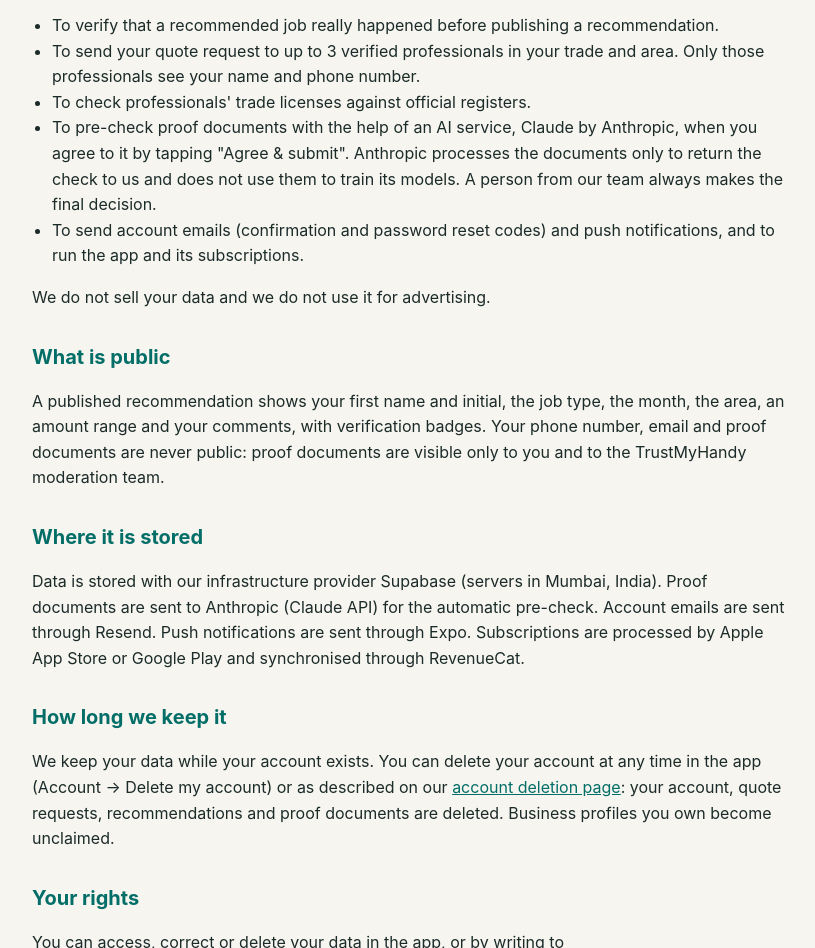
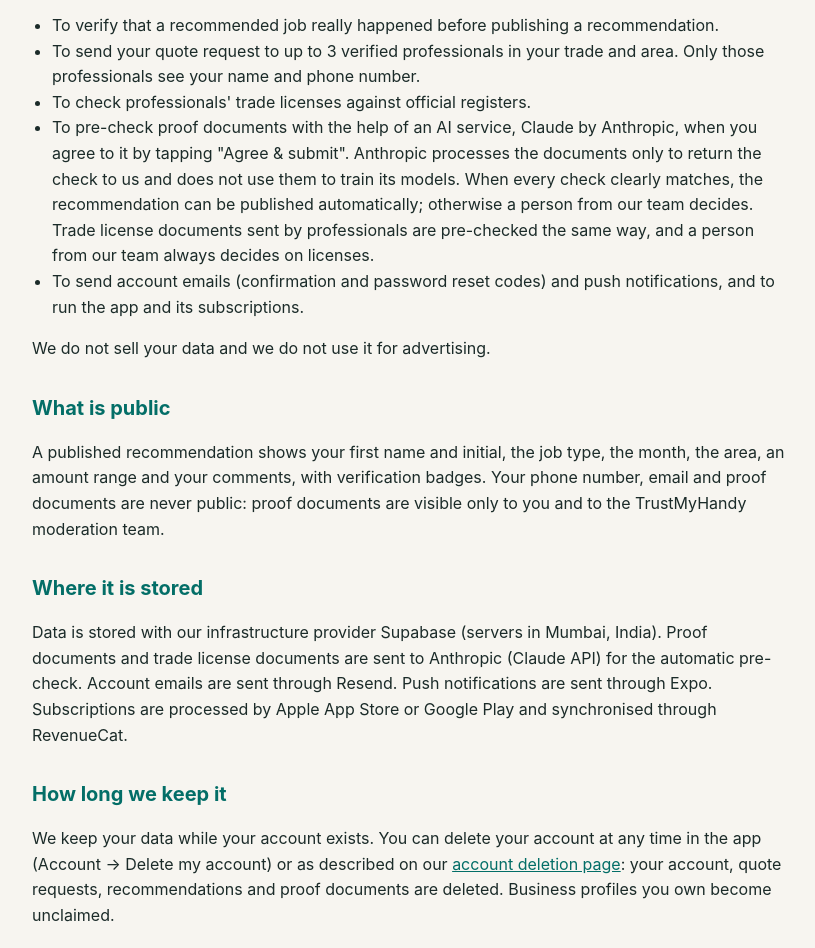
Before and after one commit to karynedubai-stack/trustmyhandy-site, a plain HTML site: page privacy.html in a window 1280 px wide. Shown: the part 732-1680 px from the top of the page, without its empty margins (228-1043 px from the left). Drawn offline with Linux system fonts and the light colour scheme.

Commit message:
Privacy: auto-publication of fully matching proofs, AI pre-check of trade licenses

```diff
--- a/privacy.html
+++ b/privacy.html
@@ -37,14 +37,14 @@ footer{border-top:1px solid #E2DDD3;margin-top:40px;padding-top:16px;font-size:1
 <li>To verify that a recommended job really happened before publishing a recommendation.</li>
 <li>To send your quote request to up to 3 verified professionals in your trade and area. Only those professionals see your name and phone number.</li>
 <li>To check professionals' trade licenses against official registers.</li>
-<li>To pre-check proof documents with the help of an AI service, Claude by Anthropic, when you agree to it by tapping "Agree &amp; submit". Anthropic processes the documents only to return the check to us and does not use them to train its models. A person from our team always makes the final decision.</li>
+<li>To pre-check proof documents with the help of an AI service, Claude by Anthropic, when you agree to it by tapping "Agree &amp; submit". Anthropic processes the documents only to return the check to us and does not use them to train its models. When every check clearly matches, the recommendation can be published automatically; otherwise a person from our team decides. Trade license documents sent by professionals are pre-checked the same way, and a person from our team always decides on licenses.</li>
 <li>To send account emails (confirmation and password reset codes) and push notifications, and to run the app and its subscriptions.</li>
 </ul>
 <p>We do not sell your data and we do not use it for advertising.</p>
 <h2>What is public</h2>
 <p>A published recommendation shows your first name and initial, the job type, the month, the area, an amount range and your comments, with verification badges. Your phone number, email and proof documents are never public: proof documents are visible only to you and to the TrustMyHandy moderation team.</p>
 <h2>Where it is stored</h2>
-<p>Data is stored with our infrastructure provider Supabase (servers in Mumbai, India). Proof documents are sent to Anthropic (Claude API) for the automatic pre-check. Account emails are sent through Resend. Push notifications are sent through Expo. Subscriptions are processed by Apple App Store or Google Play and synchronised through RevenueCat.</p>
+<p>Data is stored with our infrastructure provider Supabase (servers in Mumbai, India). Proof documents and trade license documents are sent to Anthropic (Claude API) for the automatic pre-check. Account emails are sent through Resend. Push notifications are sent through Expo. Subscriptions are processed by Apple App Store or Google Play and synchronised through RevenueCat.</p>
 <h2>How long we keep it</h2>
 <p>We keep your data while your account exists. You can delete your account at any time in the app (Account → Delete my account) or as described on our <a href="/delete-account.html">account deletion page</a>: your account, quote requests, recommendations and proof documents are deleted. Business profiles you own become unclaimed.</p>
 <h2>Your rights</h2>
```
